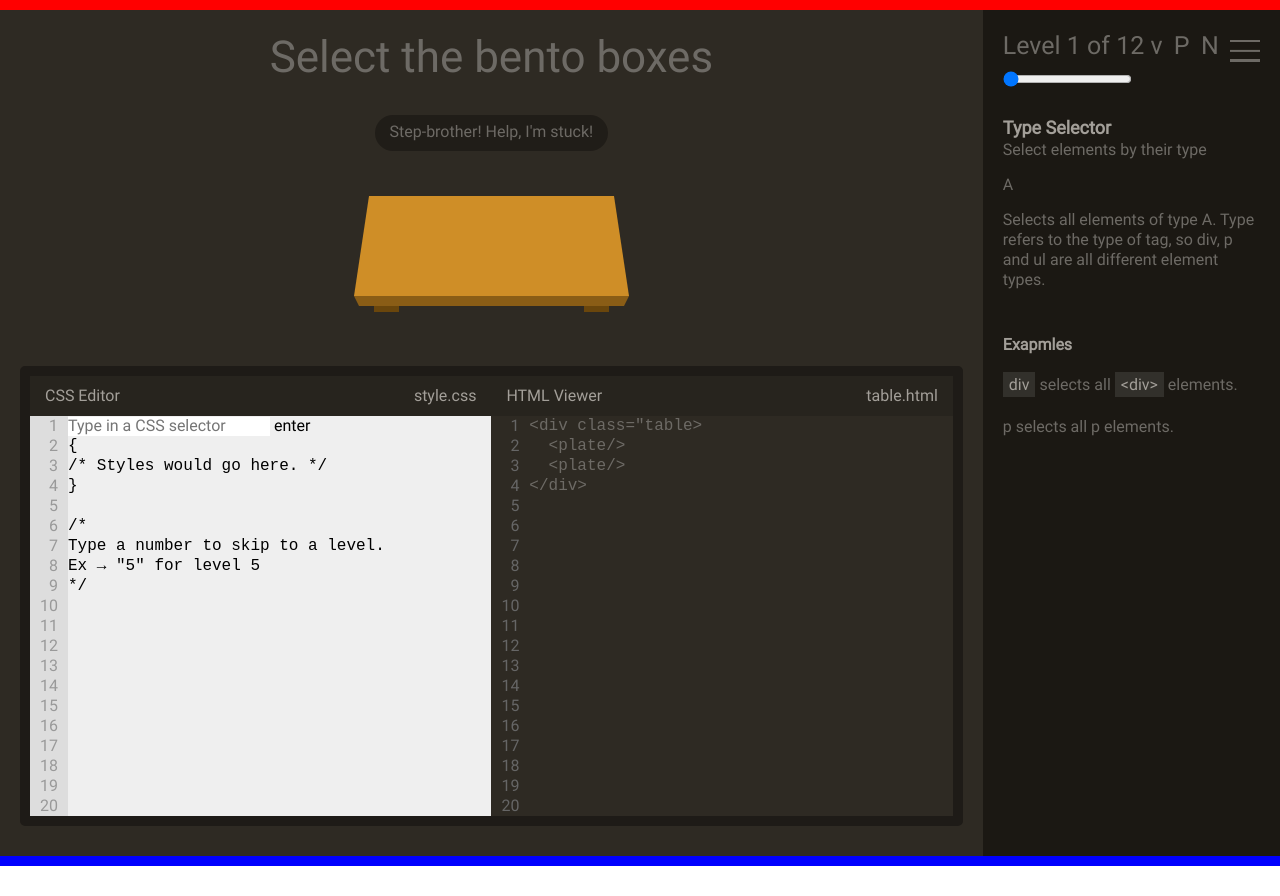
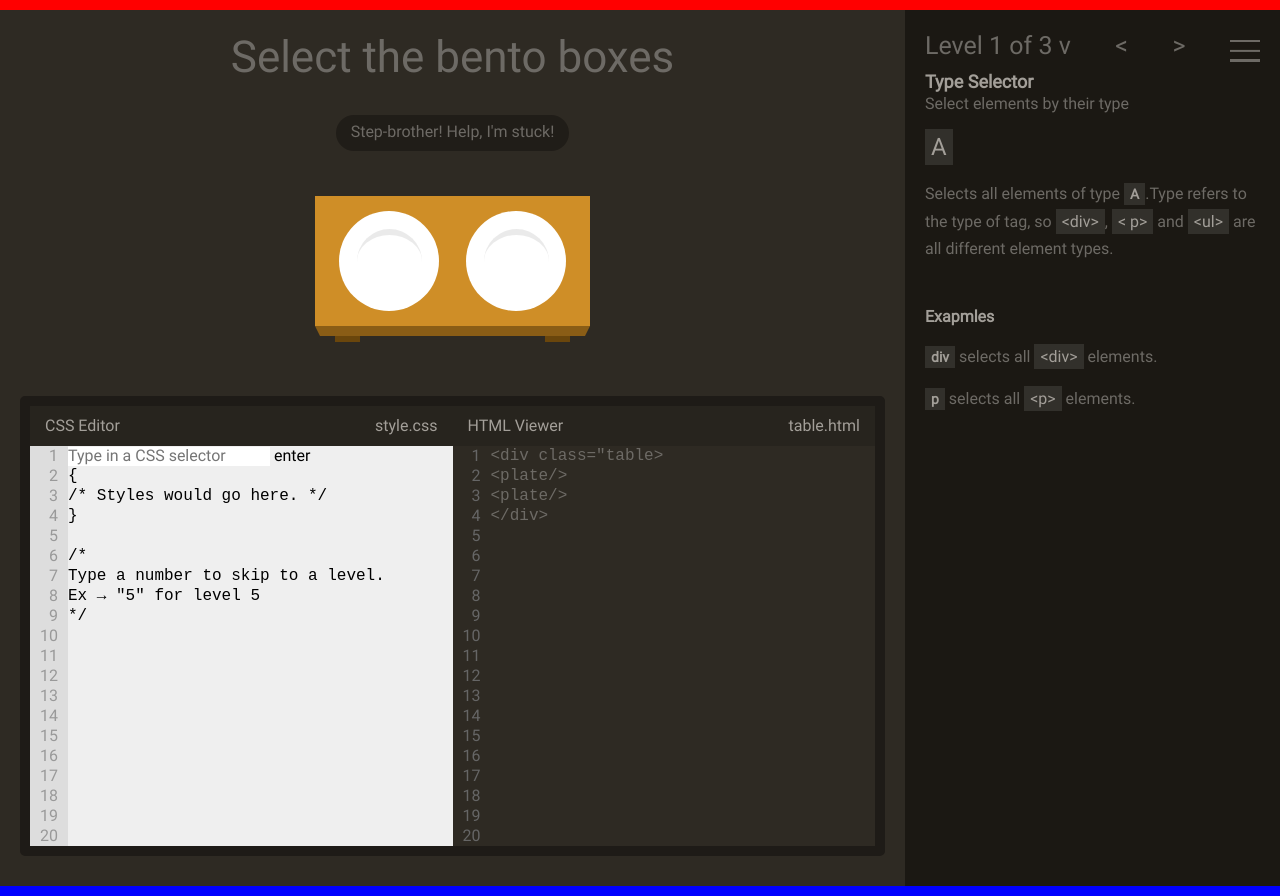
Before and after one commit to GinezisNWD/rs-selectors, a website built with webpack: page src/index.html in a window 1280 px wide. Before the commit the page ends 866 px from the top, so only its background shows below. Built offline with nearby package versions, Linux system fonts and the light colour scheme.

Commit message:
feat: add class CSSDinnerApp, basic functionality and some mock levels for testing application work

```diff
--- a/src/assets/sass/main.scss
+++ b/src/assets/sass/main.scss
@@ -3,8 +3,8 @@
 
 @import 'vendors/bootstrap';
 
+@import 'base/reset';
 @import 'base/normalize';
-@import 'base/reset';
 @import 'base/typography';
 
 @import 'layout/navigation';
--- a/src/assets/sass/pages/_home.scss
+++ b/src/assets/sass/pages/_home.scss
@@ -5,9 +5,6 @@
 .css-diner {
   display: flex;
   justify-content: space-between;
-  // min-width: 500px;
-
-
   background: #2E2A23;
 
   &__game {
@@ -42,11 +39,13 @@
   }
 
   &__table {
+    display: flex;
+    justify-content: space-around;
+    gap: 10px;
     min-width: 275px;
-    border-bottom: 100px solid #CF8E27;
-    border-left: 15px solid transparent;
-    border-right: 15px solid transparent;
-
+    min-height: 100px;
+    padding: 15px 15px 15px;
+    background: #CF8E27;
   }
 
   &__table-edge {
@@ -107,7 +106,6 @@
     flex-direction: column;
     padding: 0 10px 0 10px;
 
-
     p {
       text-align: end;
     }
@@ -134,14 +132,15 @@
     flex: 1 1 50%;
     display: flex;
     flex-wrap: wrap;
+    min-width: 280px;
   }
 
   &__html-field {
     color: rgba(255, 255, 255, .3);
+    font-family: monospace;
+    font-size: 16px;
 
   }
-
-  pre {}
 
   &__help {
     width: 375px;
@@ -149,9 +148,9 @@
   }
 
 
-  @media (max-width: 1006px) {
+  @media (max-width: 1045px) {
     &__help {
-      min-width: 30px;
+      display: none;
     }
   }
 
@@ -175,6 +174,7 @@
 
 
 .help {
+  min-width: 375px;
   padding: 20px;
   color: $color-light-l;
 
@@ -239,11 +239,6 @@
     }
   }
 
-
-  &__progress-bar {
-    margin: 0 0 30px 0;
-  }
-
   &__title {
     font-size: 18px;
     font-weight: bold;
@@ -255,11 +250,18 @@
   }
 
   &__syntax {
+    display: inline-block;
     margin: 0 0 15px 0;
+
+    padding: 3px 6px;
+    font-size: 24px;
+    color: $color-light-xl;
+    background: rgba(255, 255, 255, 0.1);
   }
 
   &__promt {
     margin: 0 0 45px 0;
+    line-height: 170%;
   }
 
   &__tit {
@@ -274,7 +276,12 @@
     padding: 10px 0 12px 0;
   }
 
-  &__tag {
+  &__tag {}
+
+  &__strong {}
+}
+
+tag {
   padding: 3px 6px;
   color: $color-light-xl;
   background: rgba(255, 255, 255, .1);
@@ -288,9 +295,32 @@
   }
 }
 
-  &__strong {
+strong {
   padding: 3px 6px;
+  font-size: 14px;
   color: $color-light-xl;
-    background: rgba(255, 255, 255, .1);
+  background: rgba(255, 255, 255, 0.1);
+}
+
+.plate {
+  position: relative;
+  z-index: 2;
+  width: 100px;
+  height: 100px;
+  background-color: #ffffff;
+  border-radius: 50%;
+
+  &:before {
+    content: "";
+    display: block;
+    position: absolute;
+    left: calc(50% - 32px);
+    top: calc(50% - 32px);
+    height: 65px;
+    width: 65px;
+    border-radius: 60px;
+    border-top: solid 6px #CCC;
+    opacity: .4;
+    background: rgba(255, 255, 255, 1);
   }
 }
--- a/src/index.html
+++ b/src/index.html
@@ -25,10 +25,13 @@
             <button class="css-diner__help-btn">Step-brother! Help, I'm stuck!</button>
 
             <div class="css-diner__table-wrapper">
-              <div class="css-diner__table"></div>
+              <div class="css-diner__table">
+                <div class="plate"></div>
+                <div class="plate"></div>
+              </div>
               <div class="css-diner__table-edge">
                 <div class="css-diner__table-leg css-diner__table-leg_left"></div>
-                <div class="css-diner__table-leg  css-diner__table-leg_right"></div>
+                <div class="css-diner__table-leg css-diner__table-leg_right"></div>
               </div>
             </div>
 
@@ -108,15 +111,11 @@ Ex → "5" for level 5
                 </div>
 
                 <div class="css-diner__html-field">
-                  <code>
-                    <pre>
-&lt;div class="table&gt;
-  &lt;plate/&gt;
-  &lt;plate/&gt;
-&lt;/div&gt;
-                    </pre>
-                   </code>
-
+                  <div>&lt;div class="table&gt;</div>
+                  <div> &lt;plate/&gt;</div>
+                  <div>&lt;plate/&gt;</div>
+                  <div>&lt;/div&gt;</div>
+                  <div></div>
                 </div>
 
               </div>
@@ -129,24 +128,19 @@ Ex → "5" for level 5
                 Level <span class="help__curent-level">1</span> of <span class="help__max-levels">12</span>
                 <span class="help__level-state">v</span>
               </h2>
-
-              <span class="help__prev-level">P</span>
-              <span class="help__next-level">N</span>
+              <span class="help__prev-level">&lt;</span>
+              <span class="help__next-level">&gt;</span>
               <div class="help__burger"><span></span></div>
             </div>
-            <input class="help__progress-bar" type="range" min="1" max="12" value="1">
             <h2 class="help__title">Type Selector</h2>
             <h2 class="help__subtitle">Select elements by their type</h2>
             <h3 class="help__syntax">A</h3>
-            <p class="help__promt">Selects all elements of type A.
-              Type refers to the type of tag, so div, p and ul
-              are all different element types.</p>
+            <p class="help__promt"></p>
             <h3 class="help__tit">Exapmles</h3>
             <ul class="help__list">
-              <li class="help__example"><span class="help__strong">div</span> selects all <span
-                  class="help__tag">div</span> elements.
+              <li class="help__example"><strong>div</strong> selects all <tag>div</tag> elements.
               </li>
-              <li class="help__example">p selects all p elements.</li>
+              <li class="help__example"> <strong>p</strong> selects all <tag>p</tag> elements.</li>
             </ul>
           </div>
 
--- a/src/index.ts
+++ b/src/index.ts
@@ -1,7 +1,8 @@
 import './styles/styles.css'
 import './assets/sass/main.scss'
+import CSSDinnerApp from './scripts/app'
+const levelNumber = Number(localStorage.getItem('levelNumber'))
+// console.log(curentLevel)
 
-let tsstring: number
-tsstring = 2
-
-console.log(tsstring)
+const app = new CSSDinnerApp(0)
+app.start()
--- /dev/null
+++ b/src/scripts/app.ts
@@ -0,0 +1,91 @@
+import levels from "./levels"
+
+class CSSDinnerApp {
+  levelNumber: number
+  levels
+  title: HTMLElement
+  helpButton: Element | null
+  table: Element | null
+  input: HTMLInputElement | null
+  enterButton: Element | null
+  htmlField: Element | null
+  curentLevel: HTMLElement
+  maxLevels: HTMLElement
+  helpTitle: HTMLElement
+  helpSubTitle: HTMLElement
+  helpSyntax: HTMLElement
+  helpPromt: HTMLElement
+  helpList: HTMLElement
+
+  constructor(levelNumber: number) {
+    this.levelNumber = levelNumber
+    this.levels = levels
+    this.title = document.querySelector('.css-diner__task') as HTMLElement
+    this.helpButton = document.querySelector('.css-diner__help-btn')
+    this.table = document.querySelector('.css-diner__table')
+    this.input = document.querySelector('.css-diner__input')
+    this.enterButton = document.querySelector('.css-diner__enter-btn')
+    this.htmlField = document.querySelector('.css-diner__html-field')
+    this.curentLevel = document.querySelector('.help__curent-level') as HTMLElement
+    this.maxLevels = document.querySelector('.help__max-levels') as HTMLElement
+    this.helpTitle = document.querySelector('.help__title') as HTMLElement
+    this.helpSubTitle = document.querySelector('.help__subtitle') as HTMLElement
+    this.helpSyntax = document.querySelector('.help__syntax') as HTMLElement
+    this.helpPromt = document.querySelector('.help__promt') as HTMLElement
+    this.helpList = document.querySelector('.help__list') as HTMLElement
+  }
+
+  public start(): void {
+    // this.test()
+    this.renderLevel(this.levelNumber)
+
+    this.helpButton?.addEventListener('click', () => {
+      console.log('help')
+    })
+
+    this.enterButton?.addEventListener('click', () => {
+      if (this.input) {
+        console.log(this.input.value)
+      }
+    })
+  }
+
+  private renderLevel(levelNumber: number): void {
+    this.title.textContent = this.levels[levelNumber].title
+    this.helpTitle.textContent = this.levels[levelNumber].helpTitle
+    this.curentLevel.textContent = `${this.levels[levelNumber].curentLevel}`
+    this.maxLevels.textContent = `${this.levels.length}`
+    this.helpSubTitle.textContent = this.levels[levelNumber].helpSubTitle
+    this.helpSyntax.textContent = this.levels[levelNumber].helpSyntax
+    this.helpPromt.innerHTML = this.levels[levelNumber].helpPromt
+    this.renderHelpList(this.levels[levelNumber].helpList)
+  }
+
+  private renderHelpList(helpList: string[]): void {
+    this.helpList.innerHTML = ''
+    console.log(helpList)
+    helpList.forEach(example => {
+      const helpExample = document.createElement('li')
+      helpExample.classList.add('help__example')
+      helpExample.innerHTML = example
+      this.helpList.append(helpExample)
+    })
+  }
+
+  private test(): void {
+    console.log(this.title)
+    console.log(this.helpButton)
+    console.log(this.table)
+    console.log(this.input)
+    console.log(this.enterButton)
+    console.log(this.htmlField)
+    console.log(this.helpTitle)
+    console.log(this.helpSubTitle)
+    console.log(this.helpSyntax)
+    console.log(this.helpPromt)
+    console.log(this.helpList)
+    console.log(this.levels)
+  }
+}
+
+export default CSSDinnerApp
--- /dev/null
+++ b/src/scripts/levels.ts
@@ -0,0 +1,61 @@
+interface Level {
+  title: string
+  table: string
+  htmlField: string
+  curentLevel: number
+  isDone: boolean
+  helpTitle: string
+  helpSubTitle: string
+  helpSyntax: string
+  helpPromt: string
+  helpList: string[]
+  correctAnswer: string
+}
+
+const levels: Level[] = [
+  {
+    title: 'Select the bento boxes',
+    table: 'string',
+    htmlField: 'string',
+    curentLevel: 1,
+    isDone: false,
+    helpTitle: 'Type Selector',
+    helpSubTitle: 'Select elements by their type',
+    helpSyntax: 'A',
+    helpPromt: 'Selects all elements of type <strong>A</strong>.Type refers to the type of tag, so <tag>div</tag>, <tag> p</tag> and <tag>ul</tag> are all different element types.',
+    helpList: ['<strong>div</strong> selects all <tag>div</tag> elements.', '<strong>p</strong> selects all <tag>p</tag> elements.'],
+    correctAnswer: 'plate'
+  },
+
+  {
+    title: 'Select the bento boxes',
+    table: 'string',
+    htmlField: 'string',
+    curentLevel: 2,
+    isDone: false,
+    helpTitle: 'Type Selector',
+    helpSubTitle: 'Select elements by their type',
+    helpSyntax: 'A',
+    helpPromt: 'Selects all elements of type <strong>A</strong>.Type refers to the type of tag, so <tag>div</tag>, <tag> p</tag> and <tag>ul</tag> are all different element types.',
+    helpList: ['<strong>div</strong> selects all <tag>div</tag> elements.', '<strong>p</strong> selects all <tag>p</tag> elements.'],
+    correctAnswer: 'plate'
+  },
+  {
+    title: 'Select the bento boxes',
+    table: 'string',
+    htmlField: 'string',
+    curentLevel: 3,
+    isDone: false,
+    helpTitle: 'Type Selector',
+    helpSubTitle: 'Select elements by their type',
+    helpSyntax: 'A',
+    helpPromt: 'Selects all elements of type <strong>A</strong>.Type refers to the type of tag, so <tag>div</tag>, <tag> p</tag> and <tag>ul</tag> are all different element types.',
+    helpList: ['<strong>div</strong> selects all <tag>div</tag> elements.', '<strong>p</strong> selects all <tag>p</tag> elements.'],
+    correctAnswer: 'plate'
+  },
+
+]
+
+export default levels
+
+// Selects all elements of type <strong>A</strong>.Type refers to the type of tag, so <tag>div</tag>, <tag> p</tag> and <tag>ul</tag> are all different element types.
```
Lines whose indentation alone changed are shown as unchanged.
